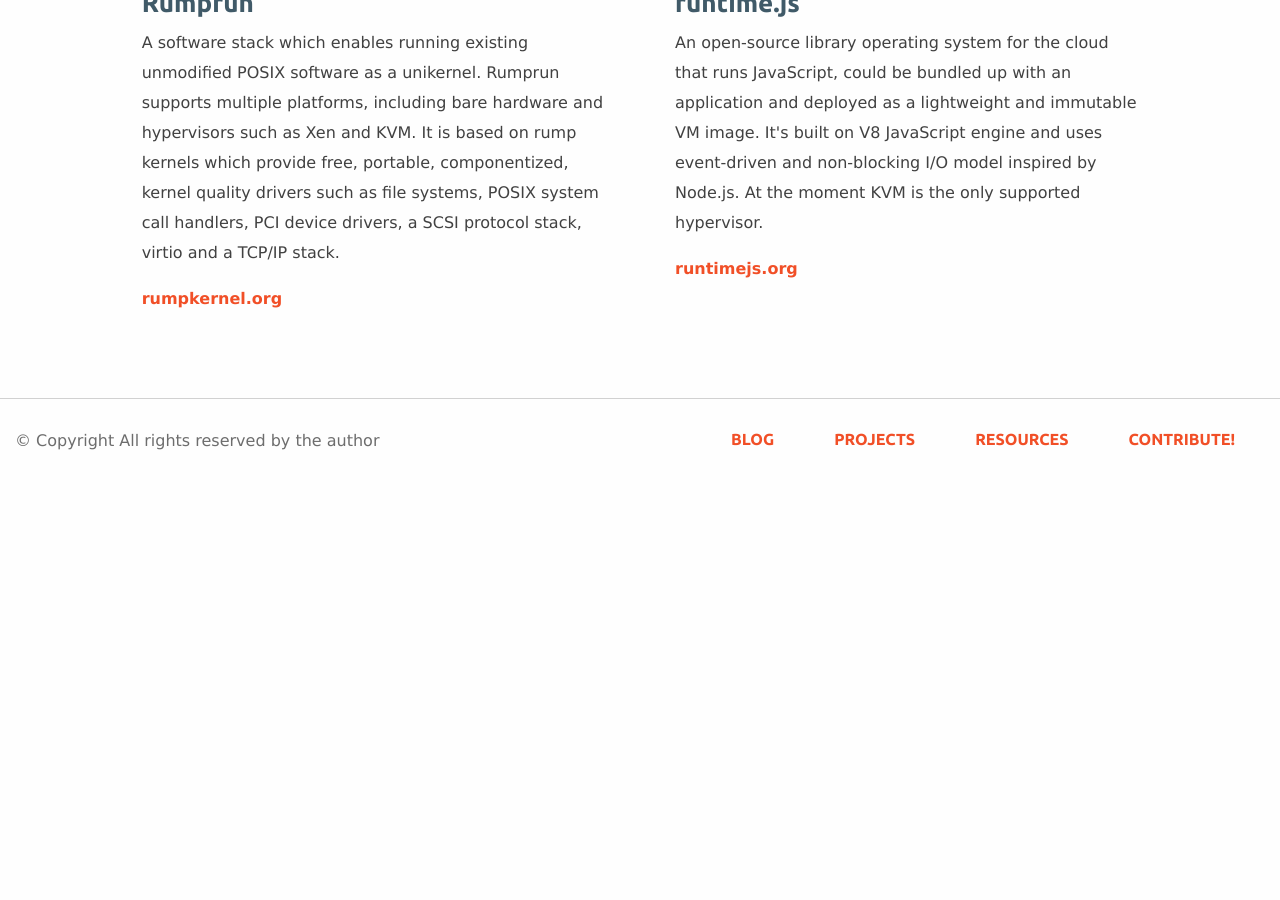
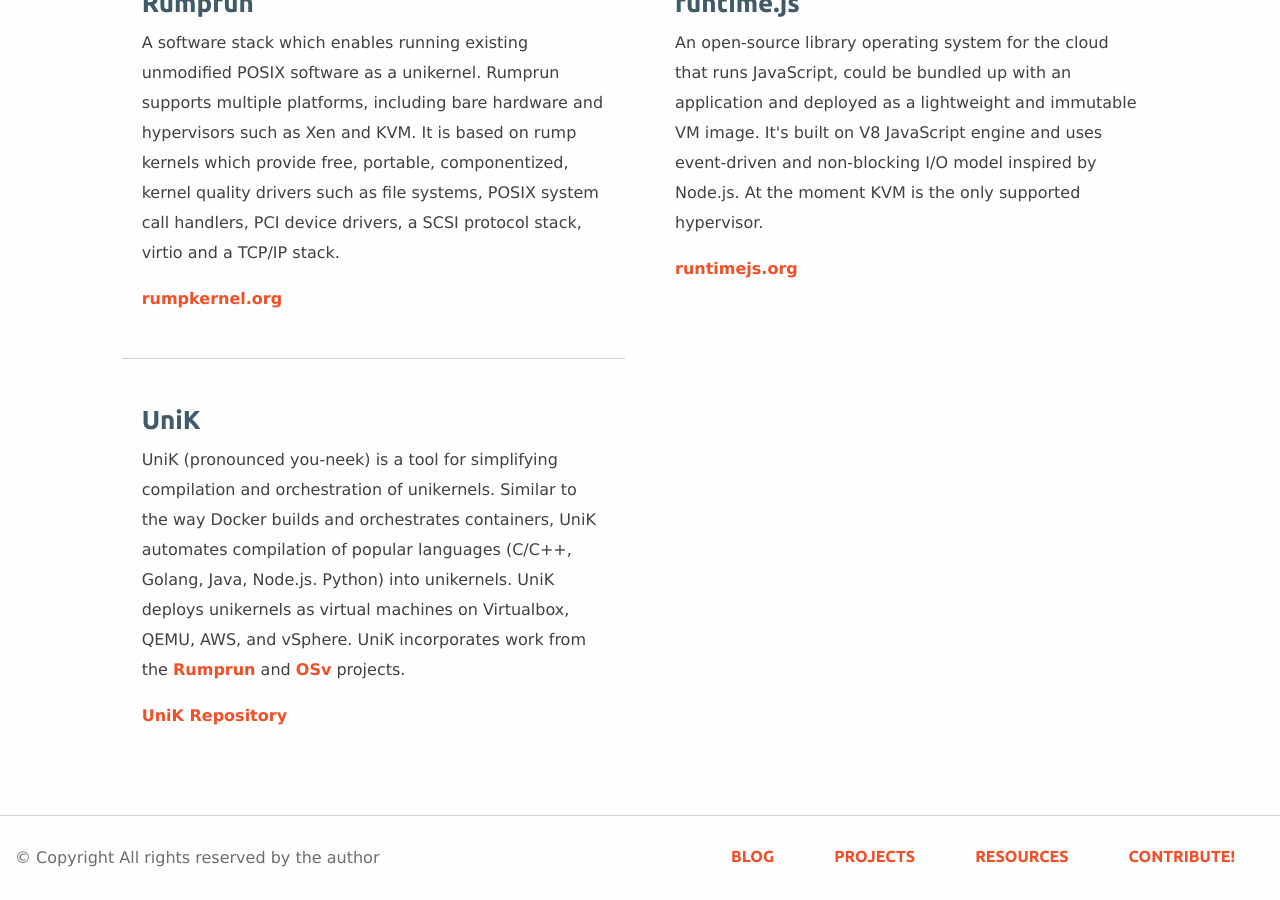
Before and after one commit to Unikernel-Systems/unikernel.org, a Jekyll site: the page built from projects/index.html, in a window 1280 px wide and 900 px high, scrolled down 2428 px. Built offline with Jekyll 4.4.1, drawn with Linux system fonts in a browser that asks for light colours; before the commit the page ends 2911 px from its top, so only the background shows below that.

Commit message:
Update index.html
Adding link to project UniK

```diff
--- a/projects/index.html
+++ b/projects/index.html
@@ -124,7 +124,18 @@
 		  </article>
 		</div>
 	  </div>
+	  <div class="row eqH-md">
+      		<div class="medium-6 columns">
+      			<article class="item">
+      			<h3>UniK</h3>
+      			<p>UniK (pronounced you-neek) is a tool for simplifying compilation and orchestration of unikernels. Similar to the way Docker builds and orchestrates containers, UniK automates compilation of popular languages (C/C++, Golang, Java, Node.js. Python) into unikernels. UniK deploys unikernels as  virtual machines on Virtualbox, QEMU, AWS, and vSphere. UniK incorporates work from the <a target="_blank" href="http://rumpkernel.org">Rumprun</a> and <a target="_blank" href="http://osv.io">OSv</a> projects.</p>
+      			<p><a target="_blank" href="https://github.com/emc-advanced-dev/unik">UniK Repository</a></p>
+      		  </article>
+      		</div>
 
+		<div class="medium-6 columns">
+		</div>
+	  </div>
 	</div>
   </div>
 </section>
```
